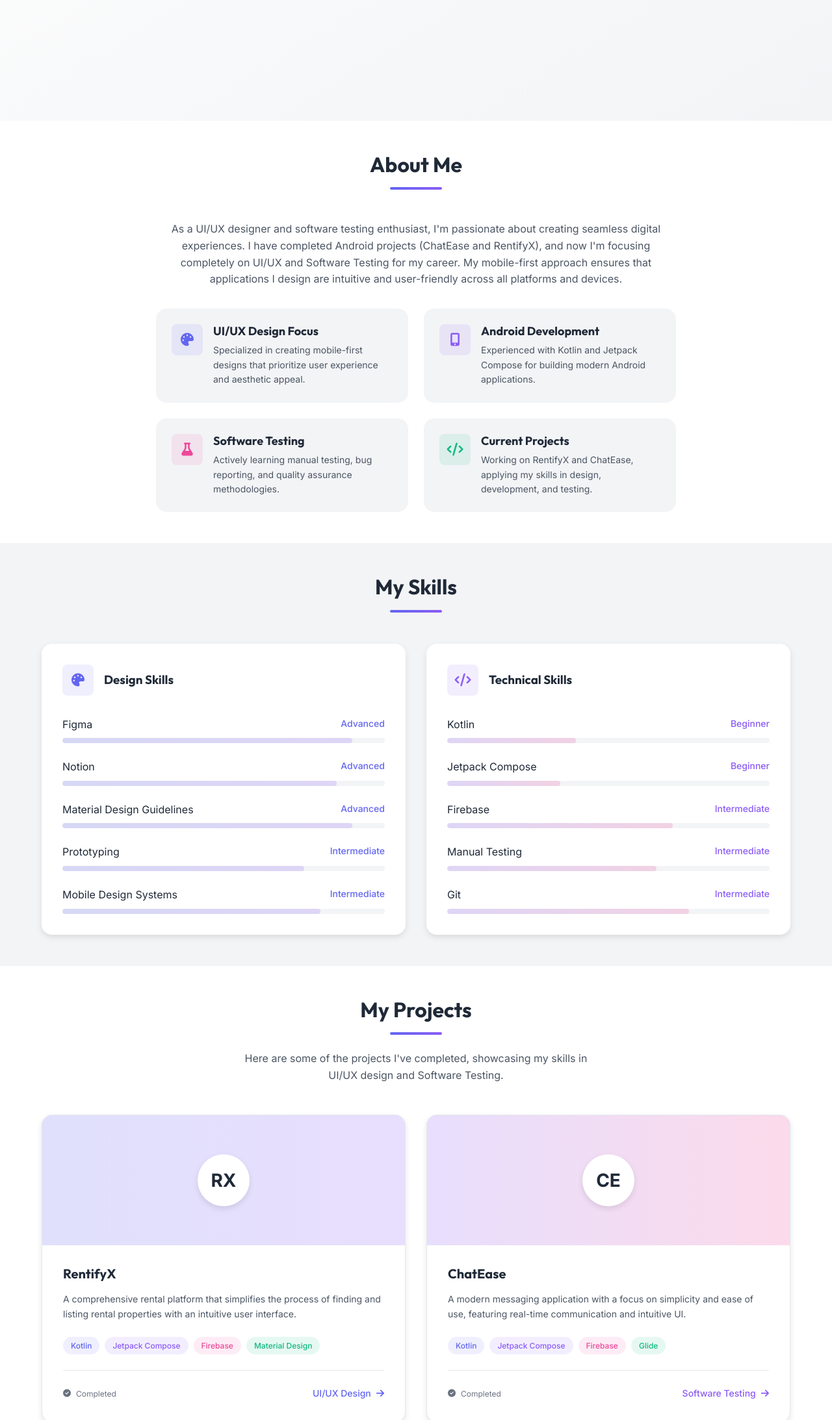
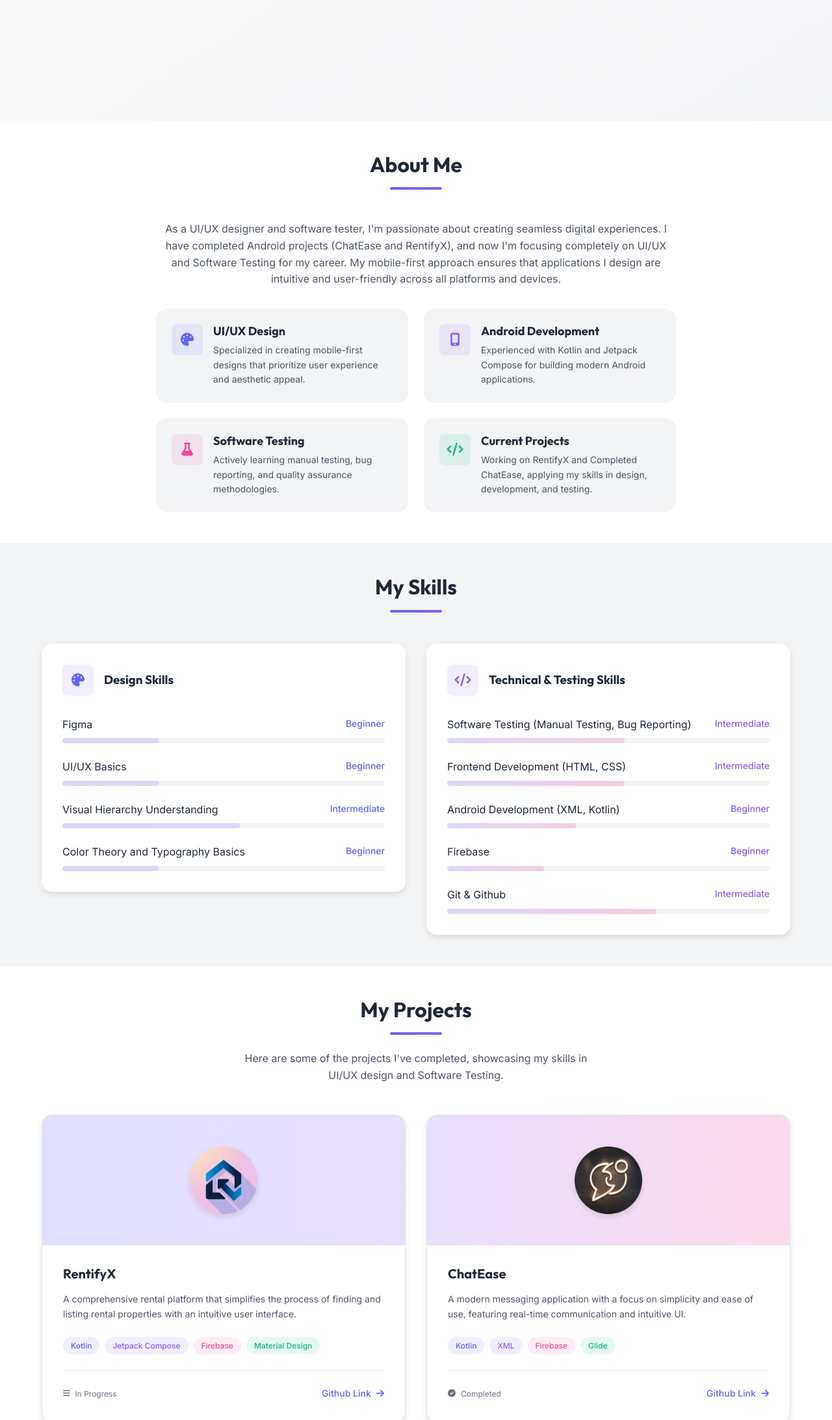
Before and after one commit to rameshwar-mishra/Portfolio, a plain HTML site: page index.html in a window 1280 px wide. Shown: the part 614-2800 px from the top of the page at 65% size. Drawn offline with Linux system fonts and the light colour scheme.

Commit message:
Added Images for the Portfolio and Project, Made some informational changes in Portfolio

```diff
--- a/css/styles.css
+++ b/css/styles.css
@@ -598,8 +598,8 @@ body.dark-theme .navbar {
 }
 
 .project-logo {
-  width: 5rem;
-  height: 5rem;
+  width: 6.5rem;
+  height: 6.5rem;
   background-color: white;
   border-radius: var(--radius-full);
   display: flex;
@@ -1167,3 +1167,13 @@ body.dark-theme .contact-footer {
     grid-template-columns: repeat(3, 1fr);
   }
 }
+@media (max-width: 575px) {
+  .contact-method {
+    flex-direction: column;
+    align-items: flex-start;
+  }
+
+  .method-icon {
+    margin-bottom: var(--spacing-xs);
+  }
+}
--- a/index.html
+++ b/index.html
@@ -55,10 +55,10 @@
         <div class="container">
             <div class="hero-content">
                 <div class="hero-text animate-on-scroll">
-                    <span class="hero-tag">UI/UX Designer | Software Testing Enthusiast</span>
+                    <span class="hero-tag">UI/UX Designer | Software Tester</span>
                     <h1 class="hero-title">Hi, I'm <span class="gradient-text">Rameshwar Mishra</span></h1>
                     <p class="hero-description">
-                        I love designing intuitive, user-friendly interfaces that not only look beautiful but feel effortless to use.
+                        I create intuitive user experiences and ensure software quality through thorough testing, blending creativity with attention to detail.
                     </p>
 
                     <div class="hero-buttons animate-on-scroll">
@@ -71,13 +71,13 @@
                     </div>
 
                     <div class="social-links animate-on-scroll">
-                        <a href="https://github.com/" target="_blank" rel="noopener noreferrer">
+                        <a href="https://github.com/rameshwar-mishra" target="_blank" rel="noopener noreferrer">
                             <i class="fab fa-github"></i>
                         </a>
-                        <a href="https://linkedin.com/" target="_blank" rel="noopener noreferrer">
+                        <a href="https://www.linkedin.com/in/rameshwar-mishra-6a7297265" target="_blank" rel="noopener noreferrer">
                             <i class="fab fa-linkedin"></i>
                         </a>
-                        <a href="#" class="resume-link">
+                        <a href="https://drive.google.com/file/d/149rSbMhMhQLImYEfjNRXoq7VfrN-AUrJ/view?usp=sharing" class="resume-link" target="_blank">
                             <i class="fas fa-file-alt"></i>
                         </a>
                     </div>
@@ -89,7 +89,10 @@
                             <circle cx="50" cy="40" r="25" class="primary-color"></circle>
                             <rect x="25" y="70" width="50" height="30" rx="10" class="primary-color"></rect>
                         </svg>
-                        <div class="image-overlay"></div>
+
+                        <div class="image-overlay">
+                            <img src="images/pic.png">
+                        </div>
                     </div>
                 </div>
             </div>
@@ -106,7 +109,7 @@
 
             <div class="about-content animate-on-scroll">
                 <p class="about-text">
-                    As a UI/UX designer and software testing enthusiast, I'm passionate about creating seamless digital experiences. I have completed Android projects (ChatEase and RentifyX), and now I'm focusing completely on UI/UX and Software Testing for my career. My mobile-first approach ensures that applications I design are intuitive and user-friendly across all platforms and devices.
+                    As a UI/UX designer and software tester, I'm passionate about creating seamless digital experiences. I have completed Android projects (ChatEase and RentifyX), and now I'm focusing completely on UI/UX and Software Testing for my career. My mobile-first approach ensures that applications I design are intuitive and user-friendly across all platforms and devices.
                 </p>
 
                 <div class="about-cards">
@@ -115,7 +118,7 @@
                             <i class="fas fa-palette"></i>
                         </div>
                         <div class="card-content">
-                            <h3>UI/UX Design Focus</h3>
+                            <h3>UI/UX Design</h3>
                             <p>Specialized in creating mobile-first designs that prioritize user experience and aesthetic appeal.</p>
                         </div>
                     </div>
@@ -146,7 +149,7 @@
                         </div>
                         <div class="card-content">
                             <h3>Current Projects</h3>
-                            <p>Working on RentifyX and ChatEase, applying my skills in design, development, and testing.</p>
+                            <p>Working on RentifyX and Completed ChatEase, applying my skills in design, development, and testing.</p>
                         </div>
                     </div>
                 </div>
@@ -176,65 +179,74 @@
                             <div class="skill-item">
                                 <div class="skill-info">
                                     <span class="skill-name">Figma</span>
-                                    <span class="skill-level primary-text">Advanced</span>
+                                    <span class="skill-level primary-text">Beginner</span>
                                 </div>
                                 <div class="skill-bar">
-                                    <div class="skill-progress primary-gradient" style="width: 90%"></div>
+                                    <div class="skill-progress primary-gradient" style="width: 30%"></div>
                                 </div>
                             </div>
                             <div class="skill-item">
                                 <div class="skill-info">
-                                    <span class="skill-name">Notion</span>
-                                    <span class="skill-level primary-text">Advanced</span>
+                                    <span class="skill-name">UI/UX Basics</span>
+                                    <span class="skill-level primary-text">Beginner</span>
                                 </div>
                                 <div class="skill-bar">
-                                    <div class="skill-progress primary-gradient" style="width: 85%"></div>
+                                    <div class="skill-progress primary-gradient" style="width: 30%"></div>
                                 </div>
                             </div>
                             <div class="skill-item">
                                 <div class="skill-info">
-                                    <span class="skill-name">Material Design Guidelines</span>
-                                    <span class="skill-level primary-text">Advanced</span>
+                                    <span class="skill-name">Visual Hierarchy Understanding</span>
+                                    <span class="skill-level primary-text">Intermediate</span>
                                 </div>
                                 <div class="skill-bar">
-                                    <div class="skill-progress primary-gradient" style="width: 90%"></div>
+                                    <div class="skill-progress primary-gradient" style="width: 55%"></div>
                                 </div>
                             </div>
                             <div class="skill-item">
                                 <div class="skill-info">
-                                    <span class="skill-name">Prototyping</span>
-                                    <span class="skill-level primary-text">Intermediate</span>
+                                    <span class="skill-name">Color Theory and Typography Basics</span>
+                                    <span class="skill-level primary-text">Beginner</span>
                                 </div>
                                 <div class="skill-bar">
-                                    <div class="skill-progress primary-gradient" style="width: 75%"></div>
-                                </div>
-                            </div>
-                            <div class="skill-item">
-                                <div class="skill-info">
-                                    <span class="skill-name">Mobile Design Systems</span>
-                                    <span class="skill-level primary-text">Intermediate</span>
-                                </div>
-                                <div class="skill-bar">
-                                    <div class="skill-progress primary-gradient" style="width: 80%"></div>
+                                    <div class="skill-progress primary-gradient" style="width: 30%"></div>
                                 </div>
                             </div>
                         </div>
                     </div>
                 </div>
 
-                <div class="skills-column animate-on-scroll" data-delay="300">
+                <div class="skills-column animate-on-scroll" data-delay="2  00">
                     <div class="skills-card">
                         <div class="skills-header">
                             <div class="skills-icon secondary-bg">
                                 <i class="fas fa-code"></i>
                             </div>
-                            <h3>Technical Skills</h3>
+                            <h3>Technical & Testing Skills</h3>
                         </div>
 
                         <div class="skills-list">
                             <div class="skill-item">
                                 <div class="skill-info">
-                                    <span class="skill-name">Kotlin</span>
+                                    <span class="skill-name">Software Testing (Manual Testing, Bug Reporting)</span>
+                                    <span class="skill-level secondary-text">Intermediate</span>
+                                </div>
+                                <div class="skill-bar">
+                                    <div class="skill-progress secondary-gradient" style="width: 55%"></div>
+                                </div>
+                            </div>
+                            <div class="skill-item">
+                                <div class="skill-info">
+                                    <span class="skill-name">Frontend Development (HTML, CSS)</span>
+                                    <span class="skill-level secondary-text">Intermediate</span>
+                                </div>
+                                <div class="skill-bar">
+                                    <div class="skill-progress secondary-gradient" style="width: 55%"></div>
+                                </div>
+                            </div>
+                            <div class="skill-item">
+                                <div class="skill-info">
+                                    <span class="skill-name">Android Development (XML, Kotlin)</span>
                                     <span class="skill-level secondary-text">Beginner</span>
                                 </div>
                                 <div class="skill-bar">
@@ -243,38 +255,21 @@
                             </div>
                             <div class="skill-item">
                                 <div class="skill-info">
-                                    <span class="skill-name">Jetpack Compose</span>
+                                    <span class="skill-name">Firebase</span>
                                     <span class="skill-level secondary-text">Beginner</span>
                                 </div>
                                 <div class="skill-bar">
-                                    <div class="skill-progress secondary-gradient" style="width: 35%"></div>
+                                    <div class="skill-progress secondary-gradient" style="width: 30%"></div>
                                 </div>
                             </div>
+
                             <div class="skill-item">
                                 <div class="skill-info">
-                                    <span class="skill-name">Firebase</span>
-                                    <span class="skill-level secondary-text">Intermediate</span>
-                                </div>
-                                <div class="skill-bar">
-                                    <div class="skill-progress secondary-gradient" style="width: 70%"></div>
-                                </div>
-                            </div>
-                            <div class="skill-item">
-                                <div class="skill-info">
-                                    <span class="skill-name">Manual Testing</span>
+                                    <span class="skill-name">Git & Github </span>
                                     <span class="skill-level secondary-text">Intermediate</span>
                                 </div>
                                 <div class="skill-bar">
                                     <div class="skill-progress secondary-gradient" style="width: 65%"></div>
-                                </div>
-                            </div>
-                            <div class="skill-item">
-                                <div class="skill-info">
-                                    <span class="skill-name">Git</span>
-                                    <span class="skill-level secondary-text">Intermediate</span>
-                                </div>
-                                <div class="skill-bar">
-                                    <div class="skill-progress secondary-gradient" style="width: 75%"></div>
                                 </div>
                             </div>
                         </div>
@@ -299,7 +294,7 @@
                 <div class="project-card animate-on-scroll">
                     <div class="project-image primary-gradient">
                         <div class="project-logo">
-                            <span>RX</span>
+                            <img src="images/rentifyX.png">
                         </div>
                     </div>
 
@@ -318,11 +313,11 @@
 
                         <div class="project-footer">
                             <span class="project-status">
-                                <i class="fas fa-check-circle"></i> Completed
+                                <i class="fas fa-bars"></i> In Progress
                             </span>
 
                             <a href="#" class="project-link primary-text">
-                                UI/UX Design <i class="fas fa-arrow-right"></i>
+                                Github Link <i class="fas fa-arrow-right"></i>
                             </a>
                         </div>
                     </div>
@@ -331,7 +326,7 @@
                 <div class="project-card animate-on-scroll" data-delay="300">
                     <div class="project-image secondary-gradient">
                         <div class="project-logo">
-                            <span>CE</span>
+                            <img src="images/chatease.jpg">
                         </div>
                     </div>
 
@@ -343,7 +338,7 @@
 
                         <div class="project-tags">
                             <span class="tag primary-tag">Kotlin</span>
-                            <span class="tag secondary-tag">Jetpack Compose</span>
+                            <span class="tag secondary-tag">XML</span>
                             <span class="tag accent-tag">Firebase</span>
                             <span class="tag green-tag">Glide</span>
                         </div>
@@ -353,8 +348,8 @@
                                 <i class="fas fa-check-circle"></i> Completed
                             </span>
 
-                            <a href="#" class="project-link secondary-text">
-                                Software Testing <i class="fas fa-arrow-right"></i>
+                            <a href="#" class="project-link primary-text">
+                                Github Link <i class="fas fa-arrow-right"></i>
                             </a>
                         </div>
                     </div>
@@ -374,12 +369,17 @@
             <div class="testing-content">
                 <div class="testing-image animate-on-scroll">
                     <div class="testing-graphic">
-                        <svg viewBox="0 0 100 100">
-                            <circle cx="50" cy="30" r="10" class="primary-color"></circle>
-                            <rect x="20" y="50" width="60" height="30" rx="5" class="primary-color"></rect>
-                            <rect x="30" y="55" width="40" height="5" rx="2" fill="#FFFFFF"></rect>
-                            <rect x="30" y="65" width="40" height="5" rx="2" fill="#FFFFFF"></rect>
-                            <rect x="30" y="75" width="20" height="5" rx="2" fill="#FFFFFF"></rect>
+                        <svg viewBox="0 0 100 100" xmlns="http://www.w3.org/2000/svg">
+                            <!-- Circle centered near top -->
+                            <circle cx="50" cy="25" r="10" class="primary-color" />
+
+                            <!-- Outer rectangle centered lower -->
+                            <rect x="20" y="45" width="60" height="35" rx="5" class="primary-color" />
+
+                            <!-- Inner lines inside the rectangle, spaced evenly -->
+                            <rect x="30" y="50" width="40" height="5" rx="2" fill="#FFFFFF" />
+                            <rect x="30" y="60" width="40" height="5" rx="2" fill="#FFFFFF" />
+                            <rect x="30" y="70" width="20" height="5" rx="2" fill="#FFFFFF" />
                         </svg>
                         <div class="graphic-overlay"></div>
                     </div>
@@ -454,8 +454,7 @@
                     <div class="achievement-content">
                         <p class="achievement-metric primary-text">2x Winner</p>
                         <p class="achievement-description">
-                            Recognized for exceptional web design skills and creative solutions in multiple competitions.
-                        </p>
+                            Recognized for exceptional web design skills and creative solutions in a 1.5-hour Web Designing Competition at Makhanlal Chaturvedi University.                        </p>
                     </div>
                 </div>
 
@@ -468,8 +467,7 @@
                     <div class="achievement-content">
                         <p class="achievement-metric secondary-text">1x Winner</p>
                         <p class="achievement-description">
-                            Awarded for outstanding presentation skills and effective communication of complex ideas.
-                        </p>
+                            Won the Presentation Competition by creating a well-designed PPT within 1.5 hours, showcasing strong design and communication skills to effectively present complex ideas.                        </p>
                     </div>
                 </div>
 
@@ -515,7 +513,8 @@
                         <div class="contact-header">
                             <div class="contact-avatar">
                                 <div class="avatar-placeholder">
-                                    <span>RM</span>
+                                    <!-- <span>RM</span> -->
+                                     <img src="images/pic.png">
                                 </div>
                             </div>
                             <h3 class="card-title">Let's Connect</h3>
```
Also changed, not shown: images/chatease.jpg (added), images/pic.png (added), images/rentifyX.png (added). Lines whose indentation alone changed are shown as unchanged.
